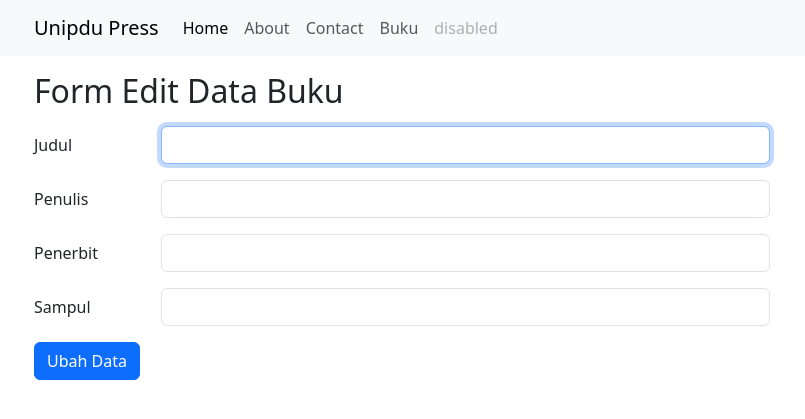
After one commit to abiiieel/PEMWEB2, a CodeIgniter 4 app: template Pertemuan4/project-root/app/Views/books/edit.php in a window 1280 px wide. The commit adds this page. Shown: the top 419 px of the page, without its empty margins (48-853 px from the left). Run offline with PHP 8.4 and a stand-in for CodeIgniter, Linux system fonts and the light colour scheme; the template is opened without the code that fills it, so the values that code supplies are empty; some libraries are stand-ins or nearby versions.

Commit message:
update data in ci

```diff
--- a/Pertemuan4/project-root/app/Views/books/detail.php
+++ b/Pertemuan4/project-root/app/Views/books/detail.php
@@ -16,7 +16,7 @@
                             <p class="card-text">Penulis : <b><?= $buku['penulis']; ?></b></p>
                             <p class="card-text"><small class="text-body-secondary">Penerbit : <b><?= $buku['penerbit']; ?></b></small></p>
 
-                            <a href="" class="btn btn-warning">Edit</a>
+                            <a href="/books/edit/<?= $buku['slug']; ?>" class="btn btn-warning">Edit</a>
                             <form action="/books/<?= $buku['id']; ?>" method="post" class="d-inline">
                                 <?= csrf_field(); ?>
                                 <input type="hidden" name="_method" value="delete">
--- /dev/null
+++ b/Pertemuan4/project-root/app/Views/books/edit.php
@@ -0,0 +1,54 @@
+<?= $this->extend('layout/template'); ?>
+
+<?= $this->section('content'); ?>
+<div class="container">
+    <div class="row">
+        <div class="col-8">
+            <h2 class="my-3">Form Edit Data Buku</h2>
+            <form action="/books/update/<?= $buku['id']; ?>" method="post">
+                <?= csrf_field(); ?>
+                <input type="hidden" name="slug" value="<?= $buku['slug']; ?>">
+                <div class="row mb-3">
+                    <label for="judul" class="col-sm-2 col-form-label">Judul</label>
+                    <div class="col-sm-10">
+                        <input type="judul" class="form-control <?= ($validation->hasError('judul')) ? 'is-invalid' : ''; ?>" id="judul" name="judul" autofocus value="<?= (old('judul')) ? old('judul') : $buku['judul']; ?>">
+                        <div class="invalid-feedback">
+                            <?= $validation->getError('judul'); ?>
+                        </div>
+                    </div>
+                </div>
+                <div class="row mb-3">
+                    <label for="penulis" class="col-sm-2 col-form-label">Penulis</label>
+                    <div class="col-sm-10">
+                        <input type="penulis" class="form-control <?= ($validation->hasError('penulis')) ? 'is-invalid' : ''; ?>" id="penulis" name="penulis" autofocus value="<?= (old('penulis')) ? old('penulis') : $buku['penulis']; ?>">
+                        <div class="invalid-feedback">
+                            <?= $validation->getError('penulis'); ?>
+                        </div>
+                    </div>
+                </div>
+                <div class="row mb-3">
+                    <label for="penerbit" class="col-sm-2 col-form-label">Penerbit</label>
+                    <div class="col-sm-10">
+                        <input type="penerbit" class="form-control <?= ($validation->hasError('penerbit')) ? 'is-invalid' : ''; ?>" id="penerbit" name="penerbit" autofocus value="<?= (old('penerbit')) ? old('penerbit') : $buku['penerbit']; ?>">
+                        <div class="invalid-feedback">
+                            <?= $validation->getError('penerbit'); ?>
+                        </div>
+                    </div>
+                </div>
+                <div class="row mb-3">
+                    <label for="sampul" class="col-sm-2 col-form-label">Sampul</label>
+                    <div class="col-sm-10">
+                        <input type="sampul" class="form-control <?= ($validation->hasError('sampul')) ? 'is-invalid' : ''; ?>" id="sampul" name="sampul" autofocus value="<?= (old('sampul')) ? old('sampul') : $buku['sampul']; ?>">
+                        <div class="invalid-feedback">
+                            <?= $validation->getError('sampul'); ?>
+                        </div>
+                    </div>
+                </div>
+
+                <button type="submit" class="btn btn-primary">Ubah Data</button>
+            </form>
+        </div>
+    </div>
+</div>
+
+<?= $this->endSection(); ?>
```
Also changed, not shown: Pertemuan4/project-root/app/Controllers/Books.php (+66 -0 lines).
